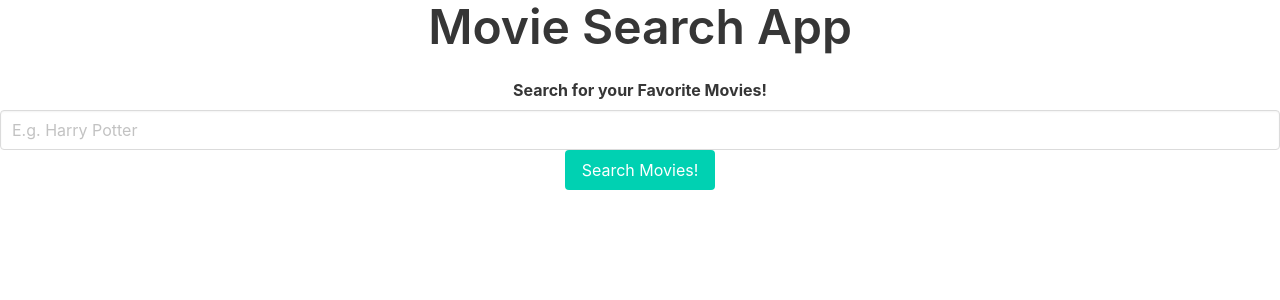
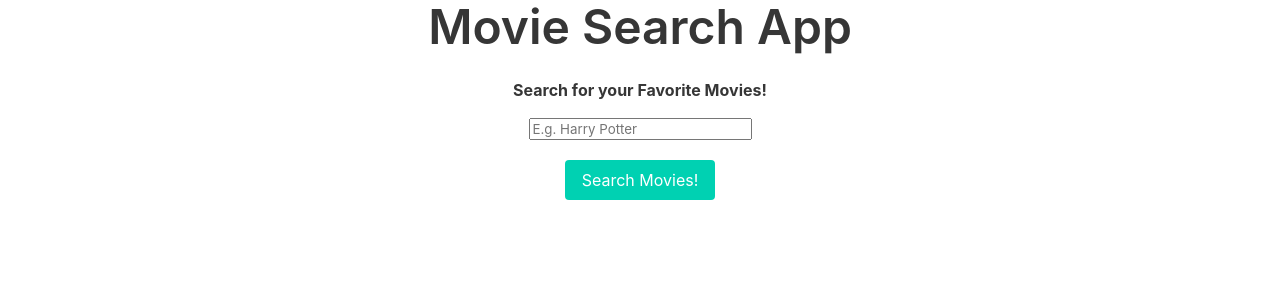
Before and after one commit to LDRMuse/react-movies, a React (Create React App) app: page / in a window 1280 px wide. Shown: the top 300 px of the page. Built offline with nearby package versions, Linux system fonts and the light colour scheme.

Commit message:
:lipstick: Change search bar length

```diff
--- a/src/App.js
+++ b/src/App.js
@@ -1,9 +1,12 @@
-import React from 'react';
+import React, { Fragment } from 'react';
 import './App.css';
-import {MovieSearch} from './components'
+import { MovieSearch } from './components'
 
 export const App = () => {
   return (
-    <MovieSearch />
+    <Fragment>
+      <h1 className='title is-1 has-text-centered'>Movie Search App</h1>
+      <MovieSearch />
+    </Fragment>
   );
 }
--- a/src/components/MovieSearch/Cards/index.js
+++ b/src/components/MovieSearch/Cards/index.js
@@ -1,10 +1,5 @@
 import React from 'react'
 import PropTypes from 'prop-types'
-
-
-
-
-
 
 
 export const Cards = ({ movies }) => {
--- /dev/null
+++ b/src/components/MovieSearch/Form/Form.css
@@ -0,0 +1,3 @@
+input {
+  max-width: 25vw;
+}
--- a/src/components/MovieSearch/Form/index.js
+++ b/src/components/MovieSearch/Form/index.js
@@ -1,6 +1,8 @@
 import PropTypes from 'prop-types'
 import React from 'react'
 
+
+import './Form.css'
 
 export const Form = ({ handler }) => {
 
@@ -11,14 +13,14 @@ export const Form = ({ handler }) => {
 
   return (
 
-    <form className="field" onSubmit={handleSubmit}>
-      <h1 className='title is-1'>Movie Search App</h1>
 
-        <label className="label">Search for your Favorite Movies!</label>
-
+    <form onSubmit={handleSubmit}>
+      <label className="label" htmlFor="search">Search for your Favorite Movies!</label>
+      <div className='field'>
         <div className="control">
-          <input className="input" type="search" placeholder="E.g. Harry Potter" />
+          <input className="my-2" type="search" id="search" placeholder="E.g. Harry Potter" />
         </div>
+      </div>
 
       <button className='button is-primary'>Search Movies!</button>
     </form>
--- a/src/index.css
+++ b/src/index.css
@@ -1,9 +1,5 @@
-
-
 body {
-  font-family: -apple-system, BlinkMacSystemFont, "Segoe UI", "Roboto", "Oxygen",
-    "Ubuntu", "Cantarell", "Fira Sans", "Droid Sans", "Helvetica Neue",
-    sans-serif;
+  font-family: -apple-system, BlinkMacSystemFont, "Segoe UI", "Roboto", "Oxygen", "Ubuntu", "Cantarell", "Fira Sans", "Droid Sans", "Helvetica Neue", sans-serif;
   -webkit-font-smoothing: antialiased;
   -moz-osx-font-smoothing: grayscale;
 }
```
Lines whose indentation alone changed are shown as unchanged.
